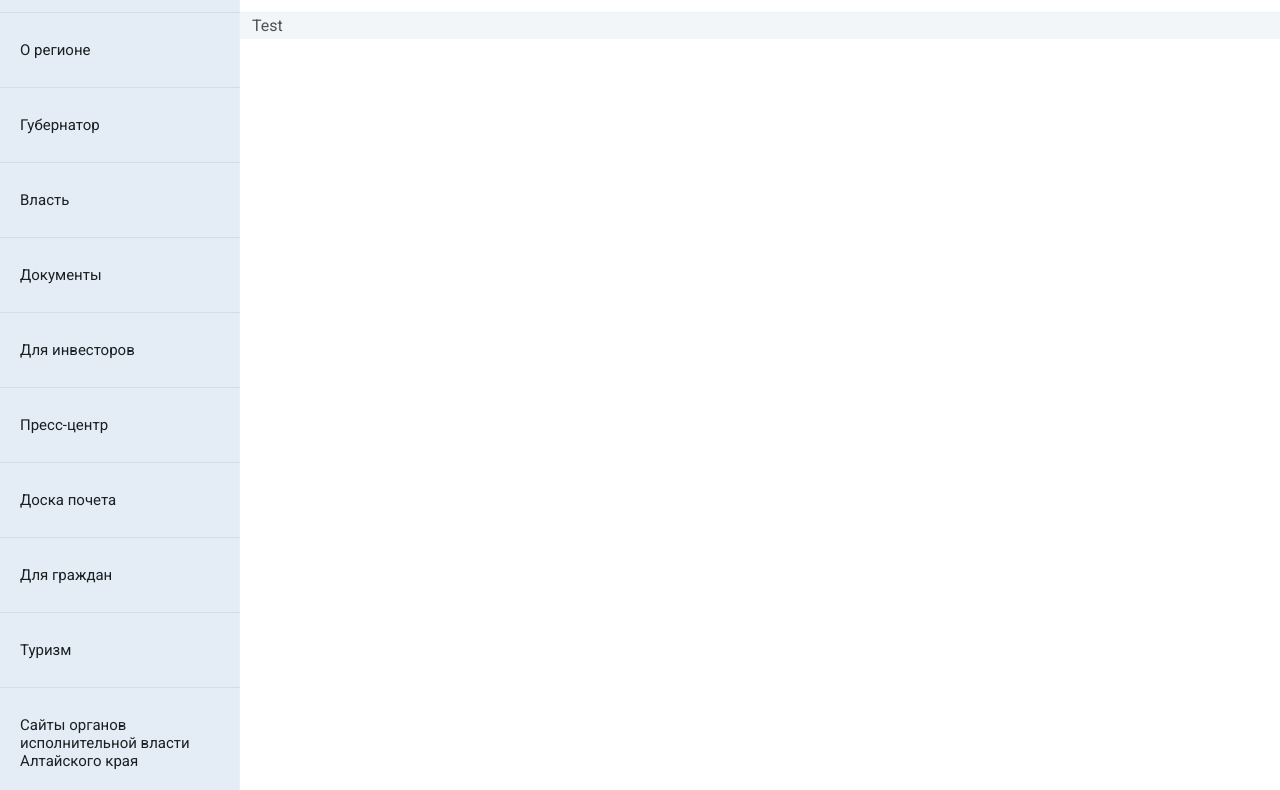
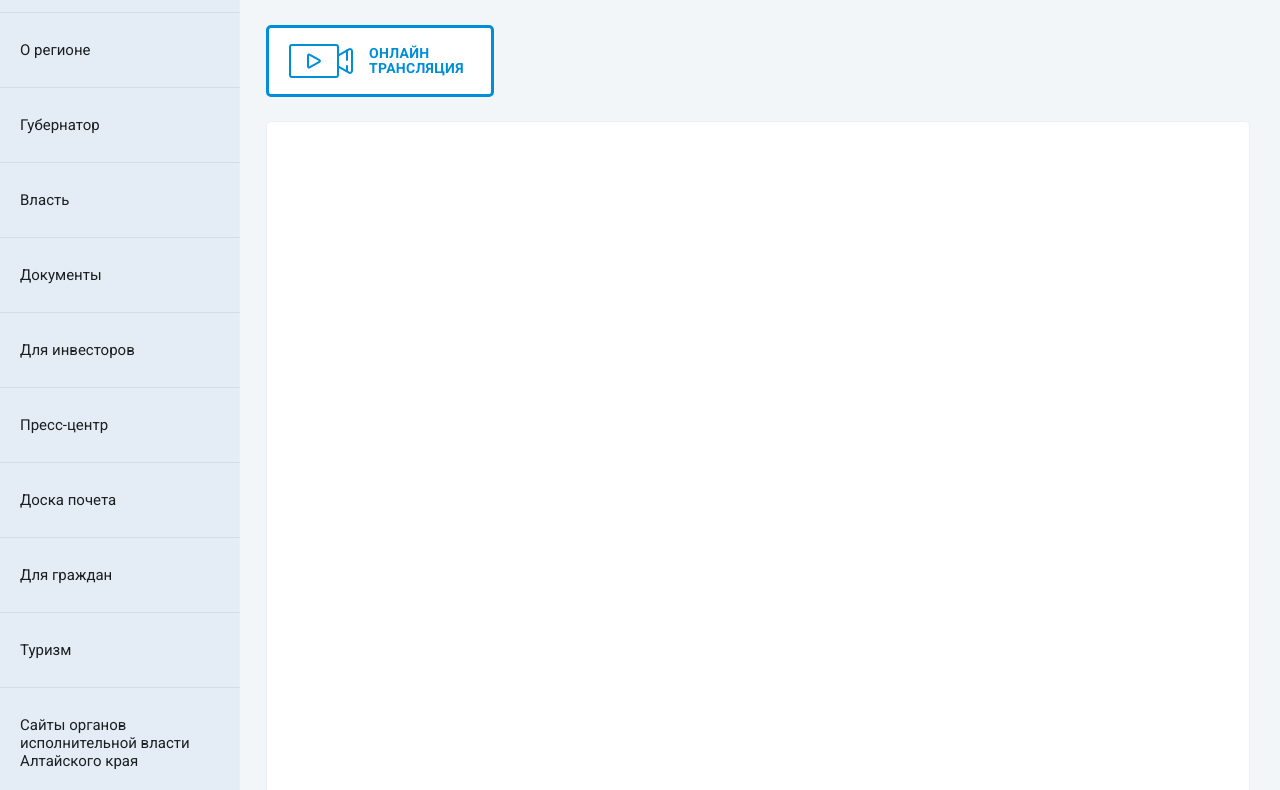
Before and after one commit to IceSlam/government-ak, a plain HTML site: page index.html in a window 1280 px wide. Shown: the part 154-944 px from the top of the page. Drawn offline with Linux system fonts and the light colour scheme.

Commit message:
Fixed block structure

```diff
--- a/assets/css/main.css
+++ b/assets/css/main.css
@@ -5,17 +5,28 @@ body {
   height: 100%;
 }
 
+.is-page .is-wrapper {
+  padding: 0rem .75rem !important;
+}
+
 main {
   background: #F3F6F9;
+  padding: 0 !important;
+}
+
+main .is-content {
+
+  padding-left: 1.625rem !important;
+  padding-right: 1.875rem !important;
 }
 
 aside {
-  float: left;
-  max-width: 240px;
+  max-width: 240px !important;
   min-height: 100%;
   width: 100%;
   background: #E4EDF5;
   box-shadow: inset -1px 0px 0px #E9F0F8;
+  padding: 0 !important;
 }
 
 aside.show {
@@ -252,6 +263,7 @@ aside.show {
   align-items: center;
   -webkit-box-shadow: none;
   box-shadow: none;
+  padding: 0 !important;
 }
 
 .is-page .is-header__title .text {
@@ -304,26 +316,26 @@ aside.show {
   border: none;
 }
 
-.is-socials .btn {
+.is-page .is-header .is-socials .btn {
   -webkit-box-shadow: none;
   box-shadow: none;
   padding: 5px;
   font-size: 1.25rem;
 }
 
-.is-socials .btn.rss {
+.is-page .is-header .is-socials .btn.rss {
   color: #fd9d3e;
 }
 
-.is-socials .btn.vk {
+.is-page .is-header .is-socials .btn.vk {
   color: #4a76a8;
 }
 
-.is-socials .btn.ok {
+.is-page .is-header .is-socials .btn.ok {
   color: #ee8208;
 }
 
-.is-socials .btn.fb {
+.is-page .is-header .is-socials .btn.fb {
   color: #1877f2;
 }
 
@@ -331,11 +343,11 @@ aside.show {
   color: #24a1de;
 }
 
-.is-socials .btn.inst{
+.is-page .is-header .is-socials .btn.inst{
   color: #e33165;
 }
 
-.is-socials .form-select {
+.is-page .is-header .is-socials .form-select {
   border: 1px solid #008ED8;
   margin-left: 2rem;
   width: 60px;
@@ -352,3 +364,43 @@ aside.show {
   background-image: url(../img/gak_select_arrow.svg);
   background-size: 6px 4px;
 }
+
+/* Index page */
+
+.is-index .is-announcement {
+  padding: 1.875rem 0 1.5rem;
+}
+
+.is-index .is-announcement .is-announcement__stream {
+  -webkit-box-shadow: none;
+  box-shadow: none;
+  padding: 1rem 1.25rem;
+  background: #FFFFFF;
+  border: 3px solid #008ED8;
+  box-sizing: border-box;
+  border-radius: 5px;
+  font-family: Roboto;
+  font-style: normal;
+  font-weight: bold;
+  font-size: 14px;
+  line-height: 110%;
+  letter-spacing: 0.02em;
+  text-transform: uppercase;
+  color: #008ED8;
+  align-items: center;
+}
+
+.is-index .is-announcement__stream .text {
+  display: -webkit-flex;
+  display: -ms-flex;
+  display: flex;
+  text-align: left;
+  margin-left: 1rem;
+}
+
+.is-index .is-themes {
+  background: #FFFFFF;
+  border: 1px solid #E9F0F8;
+  box-sizing: border-box;
+  border-radius: 5px;
+}
--- a/index.html
+++ b/index.html
@@ -27,7 +27,7 @@
     <link href="./assets/css/media.css" rel="stylesheet" />
   </head>
 
-  <body class="is-page">
+  <body class="is-page is-index">
 
     <nav id="top-navbar" class="navbar navbar-expand-sm is-navbar__top container-fluid">
       <ul class="navbar-nav mr-auto">
@@ -84,8 +84,9 @@
         </li>
       </ul>
     </nav>
-    <div class="wrapper">
-      <aside id="sidebar" class="is-sidebar">
+    <div class="is-wrapper container-fluid">
+      <div class="row">
+        <aside id="sidebar" class="is-sidebar col">
           <div class="is-sidebar__events">
             <h3 class="event-title">
               Мероприятия
@@ -225,7 +226,7 @@
             </a>
           </div>
         </aside>
-      <main id="main">
+        <main id="main" class="is-main col">
           <header class="container-fluid is-header">
             <div class="row">
               <div class="col-md-5 d-flex align-items-center">
@@ -292,13 +293,76 @@
               </div>
             </div>
           </header>
+          <div class="is-content">
             <section class="is-announcement countainer-fluid">
               <div class="row">
-            <div class="col-lg-12">
-              Test
+                <div class="col-lg-3">
+                  <a href="#" class="btn is-announcement__stream d-flex">
+                    <div class="icon">
+                      <img src="./assets/img/gak_camera_icon.svg" alt="">
+                    </div>
+                    <div class="text">
+                      Онлайн <br>трансляция
+                    </div>
+                  </a>
+                </div>
+                <div class="col-lg-9"></div>
+              </div>
+            </section>
+            <section class="is-themes container-fluid">
+              <br>
+              <br>
+              <br>
+              <br>
+              <br>
+              <br>
+              <br>
+              <br>
+              <br>
+              <br>
+              <br>
+              <br>
+              <br>
+              <br>
+              <br>
+              <br>
+              <br>
+              <br>
+              <br>
+              <br>
+              <br>
+              <br>
+              <br>
+              <br>
+              <br>
+              <br>
+              <br>
+              <br>
+              <br>
+              <br>
+              <br>
+              <br>
+              <br>
+              <br>
+              <br>
+              <br>
+              <br>
+              <br>
+              <br>
+              <br>
+              <br>
+              <br>
+              <br>
+              <br>
+              <br>
+              <br>
+              <br>
+              <br>
+              <br>
+              <br>
+            </section>
           </div>
       </div>
-        </section>
       </main>
     </div>
 
```
Also changed, not shown: assets/img/gak_camera_icon.svg (added). Lines whose indentation alone changed are shown as unchanged.
